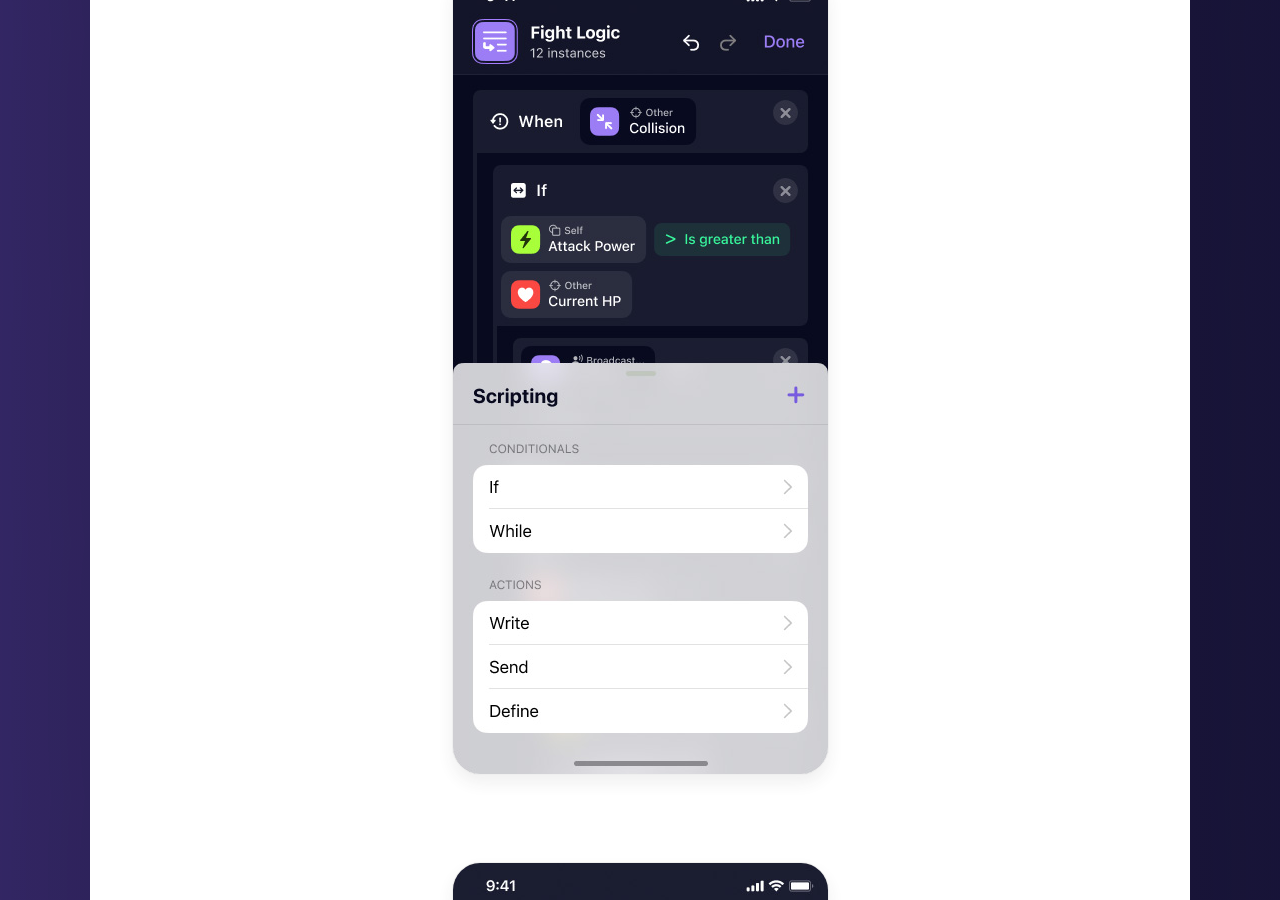
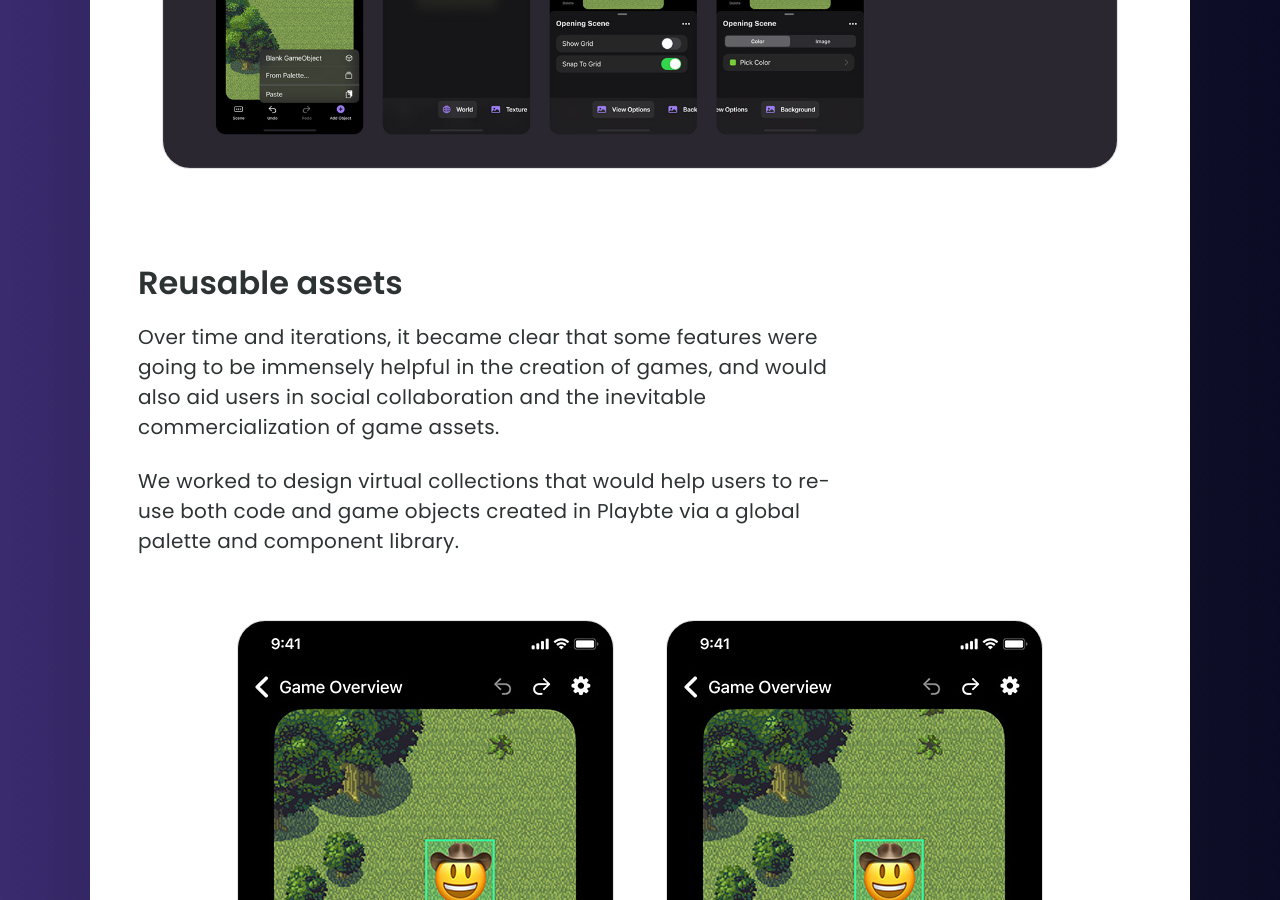
Before and after one commit to terrancerobb/terrancerobb.github.io, a Jekyll site: the page built from _posts/2022-10-24-playbyte.html, in a window 1280 px wide and 900 px high, scrolled down 5808 px. Built offline with Jekyll 4.4.1, drawn with Linux system fonts in a browser that asks for light colours; nearby versions of some CDN libraries; library files that are not in the unit come from our copies; some of the changed text lies outside the part shown.

Commit message:
fleshing out pb, minor style updates

```diff
--- a/_posts/2020-06-29-rocket-mortgage.html
+++ b/_posts/2020-06-29-rocket-mortgage.html
@@ -42,6 +42,7 @@
 <p class="tr-960w"><strong class="bigStrong">Work samples:</strong></p>
 {% endcomment %}
 
+<section class="work-samples">
   <figure>
     <img src="/img/projects/rocket-mortgage/payment-flow.gif" alt="" class="roundedImage">
     <figcaption>
@@ -71,6 +72,8 @@
   <figure>
     <img src="/img/projects/rocket-mortgage/timeline-hifi.png" alt="">
   </figure>
+</section>
+
 <p class="tr-720w tr-720w--left">
   <small>All imagery and associated copyrights are owned by Quicken Loans and Rocket Mortgage.</small>
 </p>
--- a/_posts/2022-10-24-playbyte.html
+++ b/_posts/2022-10-24-playbyte.html
@@ -23,52 +23,87 @@
   </div>
   </div>
 
-  <section class="fathead__main">
+  <section class="playbyte__main">
   <div class="tr-960w">
     <h2 class="tr-720w tr-720w--left">My Work with Playbyte</h2>
     <p class="tr-720w tr-720w--left">Playbyte operates in the startup space, and was <a href="https://techcrunch.com/2021/09/03/playbytes-new-app-aims-to-become-the-tiktok-for-games/">featured in TechCrunch</a> and referred to as the "TikTok for games". During my time working with the company, the mission was to update their application and help them shift toward a more advanced platform for creating full-fledged games on your phone that was also simple and clear to use.</p>
+
+    <figure class="figmax">
+      <img src="/img/projects/playbyte/pb-logo-3d.jpg" alt="" class="roundedImage">
+      <figcaption>
+        A 3D render of the Playbyte logo for use in marketing and social feeds.
+      </figcaption>
+    </figure>
 
     <p class="tr-720w tr-720w--left">I spent time diving into visual coding, social features, and conceptualizing an experience that game designers and engineers alike would find both valuable and enjoyable. The sands shifted over time regarding the target demographic, from the general public to more serious current and would-be indie game creators, and this change may be evident throughout some of the following design examples. The following work includes samples from an iterative design process, so you may also notice inconsistencies across features and visuals. The company has since pivoted into a more game-development-focused solution.</p>
   </div>
 </section>
 
-<section class="playbyte__samples">
+<section class="work-samples">
+  <section class="playbyte__app">
+    <div class="tr-960w">
+      <h2 class="tr-720w tr-720w--left">The Playbyte App</h2>
       <figure class="figmax">
-    <img src="/img/projects/playbyte/pb-logo-3d.jpg" alt="" class="roundedImage">
+        <img src="/img/projects/playbyte/pb-app-mock1.jpg" alt="" class="">
+      </figure>
+      <p class="tr-720w tr-720w--left">My task for the Playbyte app was to create a sophisticated visual coding experience that was simple and accessible for beginners, while being robust and powerful enough for veteran game designers and engineers.</p>
+
+      <p class="tr-720w tr-720w--left">Discovering quality solutions to the problem at hand was completed via competitive analysis, research, and multiple iterations.</p>
+    </div>
+
+    <figure class="figmax">
+      <img src="/img/projects/playbyte/edit-rule-02.jpg" alt="" class="roundedImage">
     </figure>
     <figure class="figmax">
-    <img src="/img/projects/playbyte/visual-design-guidelines.jpg" alt="" class="roundedImage">
+      <img src="/img/projects/playbyte/edit-scene-flow-01.jpg" alt="" class="roundedImage">
     </figure>
+  </section>
+
+  <section class="playbyte__library">
+    <h2 class="tr-720w tr-720w--left">Reusable assets</h2>
+    <p class="tr-720w tr-720w--left">Over time and iterations, it became clear that some features were going to be immensely helpful in the creation of games, and would also aid users in social collaboration and the inevitable commercialization of game assets.</p>
+
+    <p class="tr-720w tr-720w--left">We worked to design virtual collections that would help users to re-use both code and game objects created in Playbte via a global palette and component library.</p>
+
     <figure>
       <img src="/img/projects/playbyte/edit-scene-01.jpg" alt="" class="roundedImage">
     </figure>
     <figure>
       <img src="/img/projects/playbyte/edit-scene-02.jpg" alt="" class="roundedImage">
     </figure>
-  <figure>
-    <img src="/img/projects/playbyte/edit-rule-01.jpg" alt="" class="roundedImage">
-  </figure>
-  <figure class="figmax">
-    <img src="/img/projects/playbyte/edit-rule-02.jpg" alt="" class="roundedImage">
-  </figure>
-  <figure class="figmax">
-    <img src="/img/projects/playbyte/edit-scene-flow-01.jpg" alt="" class="roundedImage">
-  </figure>
     <figure class="figmax">
       <img src="/img/projects/playbyte/library-flow-01.jpg" alt="" class="roundedImage">
     </figure>
-  <figure class="figmax">
-    <img src="/img/projects/playbyte/playtest-flow-01.jpg" alt="" class="roundedImage">
-  </figure>
-  <figure>
-    <img src="/img/projects/playbyte/publish-game-01.jpg" alt="" class="roundedImage">
-  </figure>
+  </section>
+
+
+  <section class="playbyte__organization">
+
+    <h2 class="tr-720w tr-720w--left">Game management & publishing</h2>
+    <p class="tr-720w tr-720w--left">At its core, the existing Playbyte app was a social-feed-based application similar to Tiktok with features like commenting, remixing, and rating. We worked to fully redesign the views and interactions around social engagement, game and scene management/publishing, and publishing games to the public.</p>
+
     <figure>
       <img src="/img/projects/playbyte/game-overview-01.jpg" alt="" class="roundedImage">
     </figure>
     <figure>
       <img src="/img/projects/playbyte/list-view-01.jpg" alt="" class="roundedImage">
     </figure>
+    <figure>
+      <img src="/img/projects/playbyte/publish-game-01.jpg" alt="" class="roundedImage">
+    </figure>
+    <figure class="figmax">
+      <img src="/img/projects/playbyte/playtest-flow-01.jpg" alt="" class="roundedImage">
+    </figure>
+  </section>
+
+  <section class="playbyte__visuals">
+    <h2 class="tr-720w tr-720w--left">Visual design language</h2>
+    <p class="tr-720w tr-720w--left">Playbyte was in the early stages of developing a strong visual foundation when I began working with them. Over time, a design language organically began to emerge. As mentioned, the company has since pivoted - however you can observe the early stages of a design system coming to life in my sample image below.</p>
+
+    <figure class="figmax">
+      <img src="/img/projects/playbyte/visual-design-guidelines.jpg" alt="" class="roundedImage">
+    </figure>
+  </section>
 </section>
 
 <p class="tr-720w tr-720w--left">
--- a/css/style.css
+++ b/css/style.css
@@ -949,7 +949,7 @@
 	height: 2rem;
 }
 
-section.playbyte__samples{
+section.work-samples{
 	text-align: center;
 }
 
@@ -969,6 +969,10 @@
 
 figure.figmax{
 	display: block;
+}
+
+figure.figmax figcaption{
+	display: inline-block;
 }
 
 figure img{
@@ -1041,15 +1045,20 @@
 
 img.roundedImage{
     border-radius: 1.75rem;
-    box-shadow: 0 0.5rem 1rem rgba(49,50,51,0.075);
-    border: 1px solid rgba(49,50,51,0.075);
+    /* box-shadow: 0 0.5rem 1rem rgba(49,50,51,0.075); */
+    border: 1px solid rgba(49,50,51,0.15);
 		max-width: 100%;
 }
 
 figcaption{
-  font-size: 1.25rem;
-  font-style: italic;
-  padding: 1rem;
+  font-size: 1rem;
+  padding: 2.25rem 1.75rem;
+	font-weight: 400;
+	letter-spacing: 0.015rem;
+	background-color: #2d3233;
+	color: #fff;
+	margin: 1.5rem 1.5rem 2.5rem;
+	border-radius: 0.5rem;
 }
 
 .site-branding{
@@ -1140,18 +1149,18 @@
     animation: homeSlide 600s linear infinite;
   }
 }
-body.body-playbyte{
+body.body-playbyte, body.body-playbyte .bgmatch{
 	background: linear-gradient(270deg, #9366FE, #080A1F, #9366FE);
 }
-body.body-everdays{
+body.body-everdays, body.body-everdays .bgmatch{
 	background: linear-gradient(270deg, #0384db, #25292e, #0384db);
 }
-body.body-rocketmortgage{
+body.body-rocketmortgage, body.body-rocketmortgage .bgmatch{
 	background: linear-gradient(270deg, #c8102e, #1c1b1a, #c8102e);
 }
 body.custom-background.page-template-case-study{
     background-color: #fa726e;
-    background-size: 1000% 1000%;
+    background-size: 7500px 7500px;
     /*6a82fb*/
 
     -webkit-animation: linkGrad 120s linear infinite;
@@ -1259,6 +1268,7 @@
 
 .tr-720w--left{
 	margin-left: 0;
+	text-align: left;
 }
 
 .tr-960w em,
--- a/js/tr.js
+++ b/js/tr.js
@@ -34,7 +34,7 @@
     	requestAnimationFrame(animationTick);
 
     	if(dirty.resize) {
-        homeAnimation();
+        // homeAnimation();
     		dirty.resize = false;
     	}
 
```
Also changed, not shown: img/projects/playbyte/pb-app-mock1.jpg (added). Lines whose indentation alone changed are shown as unchanged.
